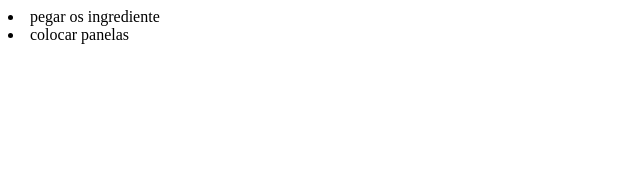
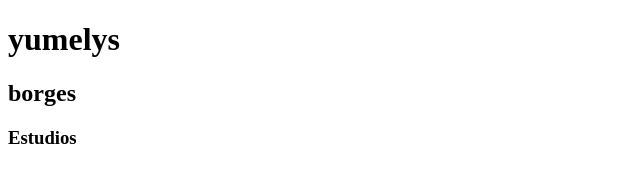
Before and after one commit to Y-borges/portfolio-toti, a plain HTML site: page index.html in a window 1280 px wide. Shown: the whole page, without its empty margins (0-640 px from the left). Drawn offline with Linux system fonts and the light colour scheme.

Commit message:
se agrego el titulo de estudios

```diff
--- a/index.html
+++ b/index.html
@@ -1,12 +1,13 @@
 <!DOCTYPE html>
-<html lang="pt-br">
-    <head>
-        <meta charset="UTF-8">
-        <meta http-equiv="X-UA-compatible" content=""
-    </head>
-    <body>
-   </body>
-
-
-   <li> pegar os ingrediente</li>
-   <li> colocar panelas</li>
+<html lang="en">
+<head>
+    <meta charset="UTF-8">
+    <meta name="viewport" content="width=device-width, initial-scale=1.0">
+    <title>Meu Portfolio</title>
+</head>
+<body>
+    <h1>yumelys</h1>
+    <h2>borges</h2>
+    <h3>Estudios</h3>
+</body>
+</html>
```
